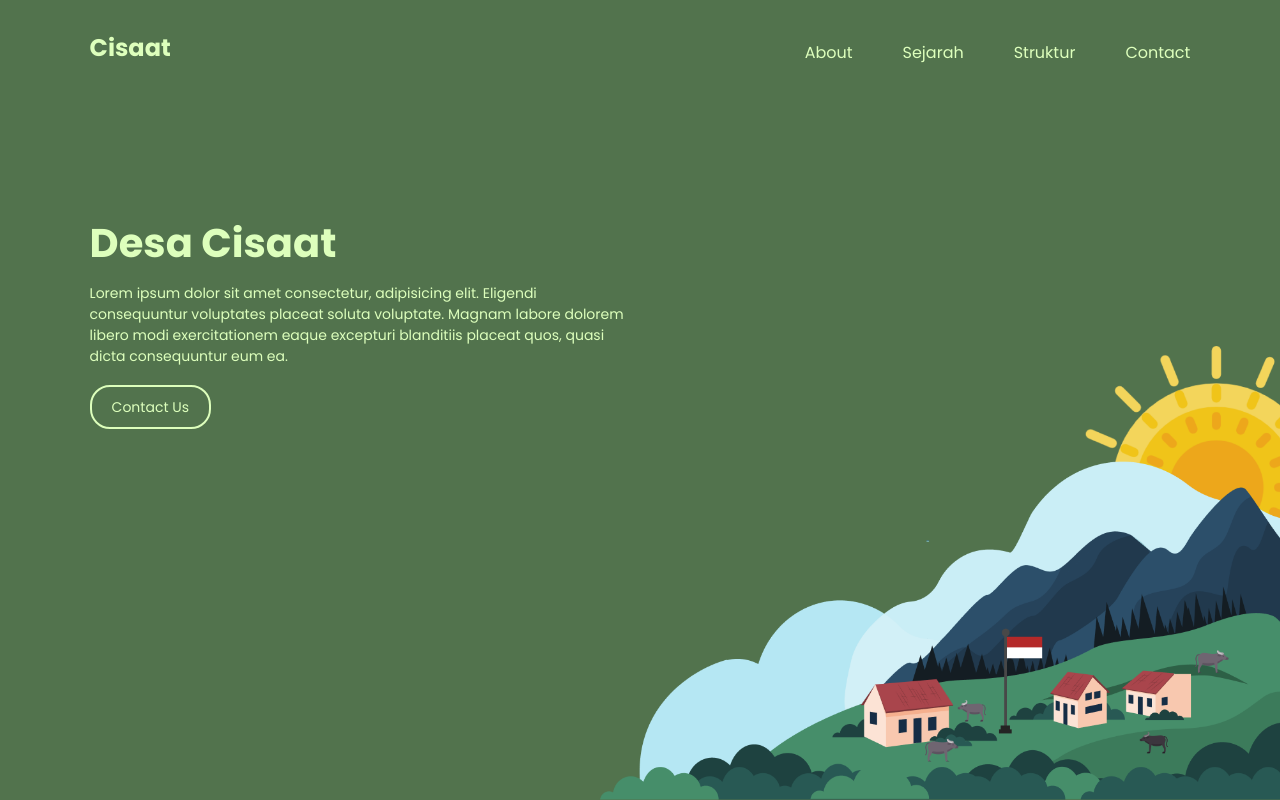
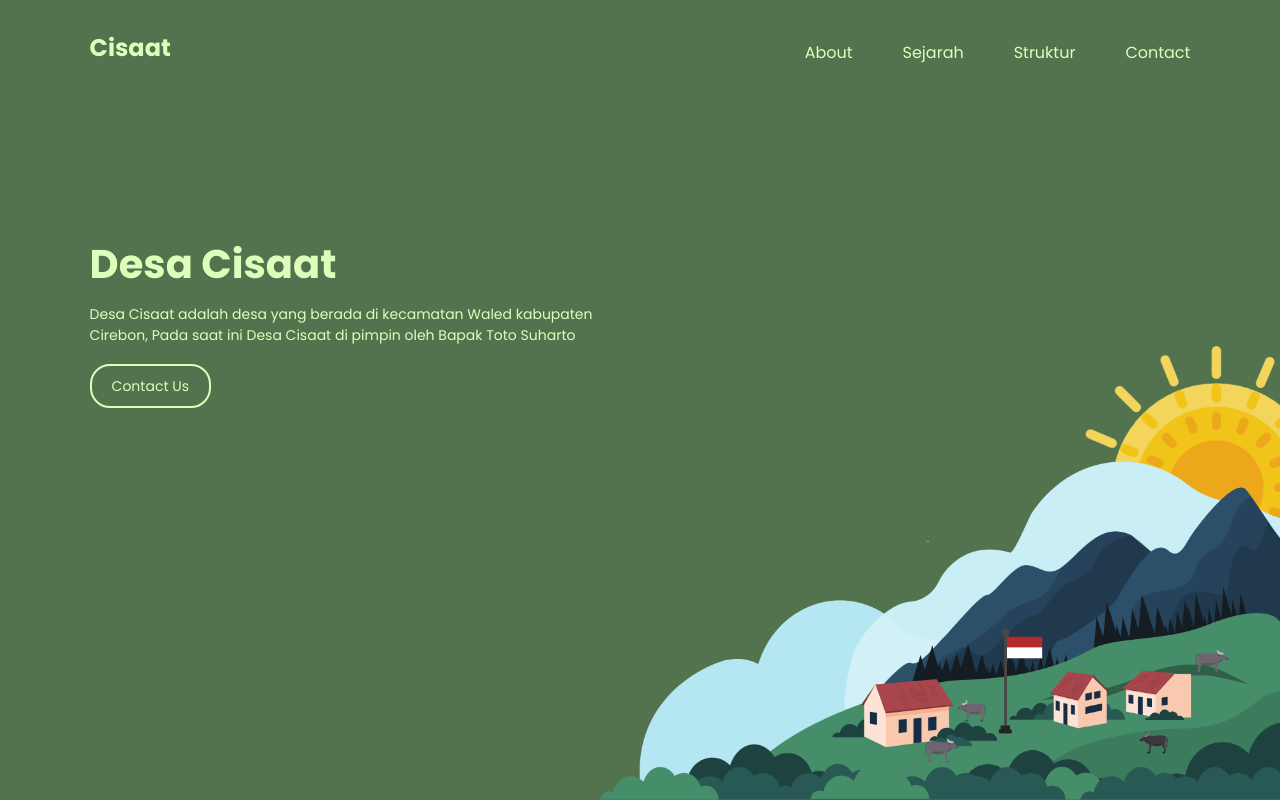
Before and after one commit to cisaat/cisaat.github.io, a plain HTML site: page index.html in a window 1280 px wide. Drawn offline with Linux system fonts and the light colour scheme.

Commit message:
awowkiowwk

```diff
--- a/index.html
+++ b/index.html
@@ -45,7 +45,7 @@
                 <div class="teks">
                     <div class="heading">Desa Cisaat</div>
                     <div class="teks">
-                        Lorem ipsum dolor sit amet consectetur, adipisicing elit. Eligendi consequuntur voluptates placeat soluta voluptate. Magnam labore dolorem libero modi exercitationem eaque excepturi blanditiis placeat quos, quasi dicta consequuntur eum ea.
+                        Desa Cisaat adalah desa yang berada di kecamatan Waled kabupaten Cirebon, Pada saat ini Desa Cisaat di pimpin oleh Bapak Toto Suharto
                     </div>
                     <a href="" class="button">Contact Us</a>
                     <!-- <div class="icon">fb</div>
```
